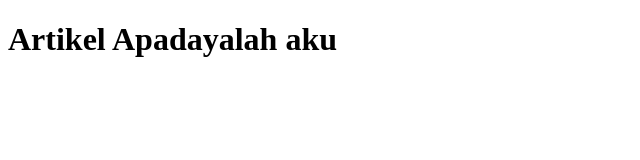
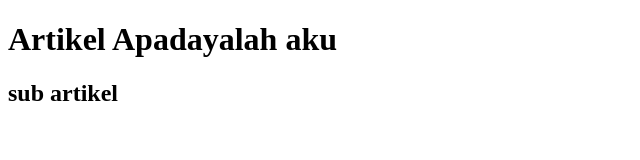
Before and after one commit to maulanahabibie012/wpu-git-test-2, a plain HTML site: page index.html in a window 1280 px wide. Shown: the whole page, without its empty margins (0-640 px from the left). Drawn offline with Linux system fonts and the light colour scheme.

Commit message:
feat: tambahkan sub judul

```diff
--- a/index.html
+++ b/index.html
@@ -7,5 +7,6 @@
 </head>
 <body>
     <h1>Artikel Apadayalah aku</h1>
+    <h2>sub artikel</h2>
 </body>
 </html>
```
